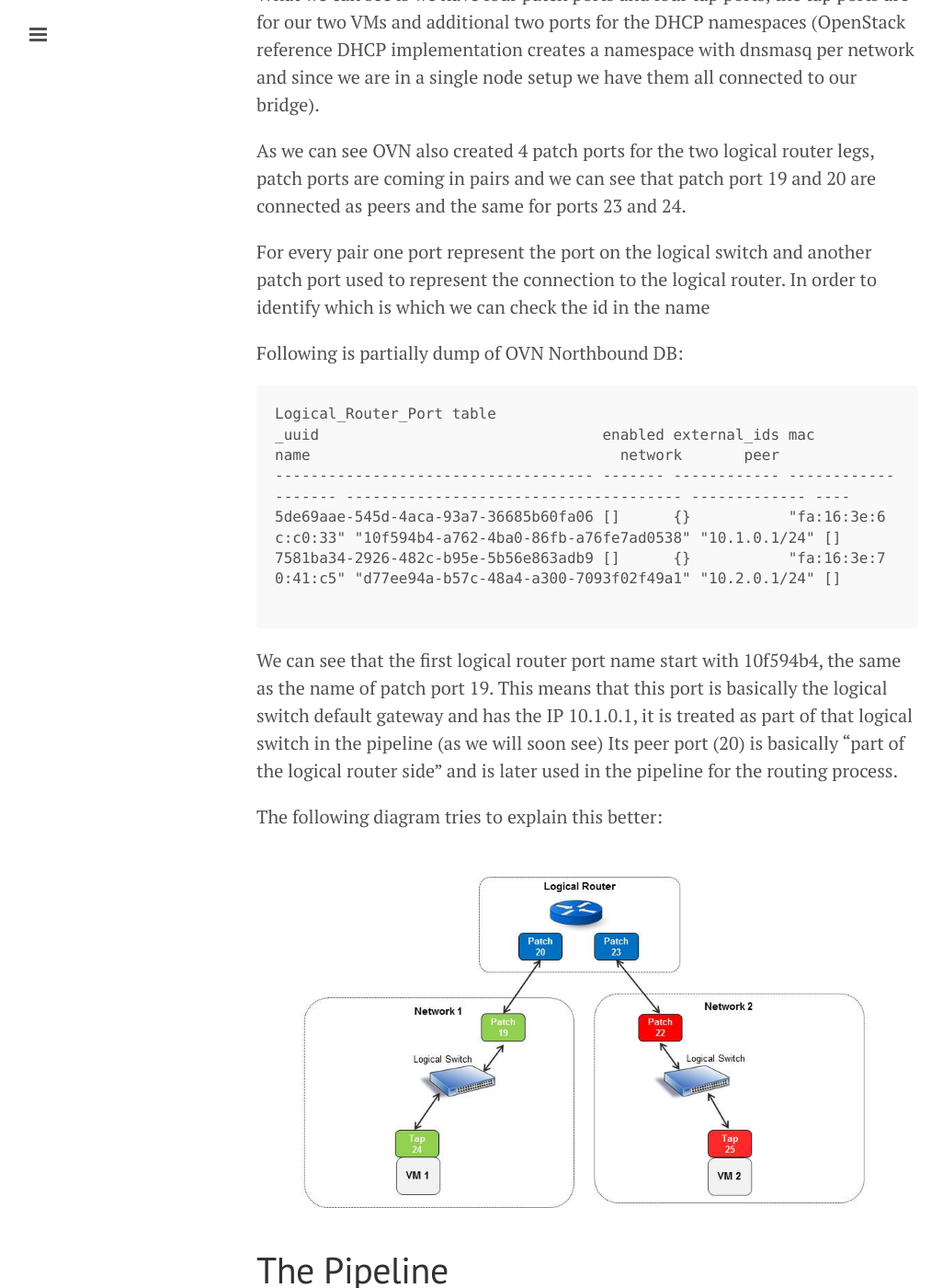
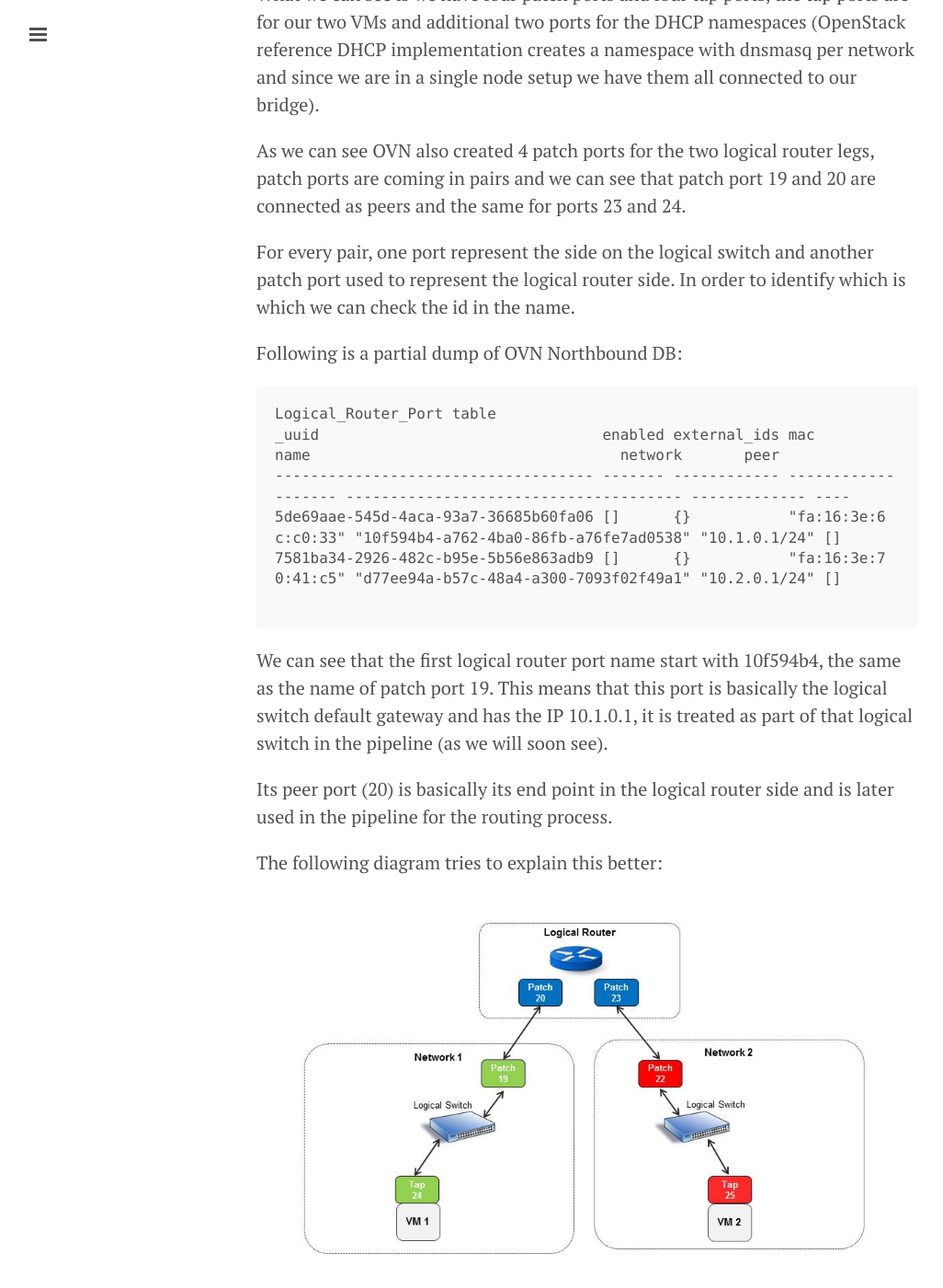
Before and after one commit to GalSagie/GalSagie.github.io, a Jekyll site: the page built from _posts/2015-11-23-ovn-l3-deepdive.md, in a window 1280 px wide and 1400 px high, scrolled down 2354 px. Shown: the whole window at 92% size, without its empty margins (1-1027 px from the left). Built offline with Jekyll 4.4.1, drawn with Linux system fonts in a browser that asks for light colours; Markdown is read by kramdown in place of the engine named in the settings; comment, search, counter and statistics services are not loaded; some of the changed text lies outside the part shown.

Commit message:
Fixes to L3 OVN post

````diff
--- a/_posts/2015-11-23-ovn-l3-deepdive.md
+++ b/_posts/2015-11-23-ovn-l3-deepdive.md
@@ -87,11 +87,11 @@ As we can see OVN also created 4 patch ports for the two logical router legs, pa
 coming in pairs and we can see that patch port 19 and 20 are connected as peers and the same for
 ports 23 and 24.
 
-For every pair one port represent the port on the logical switch and another patch port used
-to represent the connection to the logical router.
-In order to identify which is which we can check the id in the name
+For every pair, one port represent the side on the logical switch and another patch port used
+to represent the logical router side.
+In order to identify which is which we can check the id in the name.
 
-Following is partially dump of OVN Northbound DB:
+Following is a partial dump of OVN Northbound DB:
 
 ```
 Logical_Router_Port table
@@ -104,8 +104,9 @@ _uuid                                enabled external_ids mac                 na
 
 We can see that the first logical router port name start with 10f594b4, the same as the name of patch port 19.
 This means that this port is basically the logical switch default gateway and has the IP 10.1.0.1, it is treated
-as part of that logical switch in the pipeline (as we will soon see)
-Its peer port (20) is basically "part of the logical router side" and is later used in the pipeline for
+as part of that logical switch in the pipeline (as we will soon see).
+
+Its peer port (20) is basically its end point in the logical router side and is later used in the pipeline for
 the routing process.
 
 The following diagram tries to explain this better:
@@ -146,10 +147,15 @@ responders (ICMP echo request)
 
 ```
  cookie=0x0, duration=10428.269s, table=17, n_packets=0, n_bytes=0, priority=90,icmp,reg6=0x1,metadata=0x6,nw_dst=10.1.0.1,icmp_type=8,icmp_code=0 actions=move:NXM_OF_IP_SRC[]->NXM_OF_IP_DST[],set_field:10.1.0.1->ip_src,set_field:255->nw_ttl,set_field:0->icmp_type,set_field:0->reg6,set_field:0->in_port,resubmit(,18)
+
  cookie=0x0, duration=10428.268s, table=17, n_packets=0, n_bytes=0, priority=90,icmp,reg6=0x1,metadata=0x6,nw_dst=10.1.0.255,icmp_type=8,icmp_code=0 actions=move:NXM_OF_IP_SRC[]->NXM_OF_IP_DST[],set_field:10.1.0.1->ip_src,set_field:255->nw_ttl,set_field:0->icmp_type,set_field:0->reg6,set_field:0->in_port,resubmit(,18)
+
  cookie=0x0, duration=7295.816s, table=17, n_packets=0, n_bytes=0, priority=90,icmp,reg6=0x2,metadata=0x6,nw_dst=10.2.0.1,icmp_type=8,icmp_code=0 actions=move:NXM_OF_IP_SRC[]->NXM_OF_IP_DST[],set_field:10.2.0.1->ip_src,set_field:255->nw_ttl,set_field:0->icmp_type,set_field:0->reg6,set_field:0->in_port,resubmit(,18)
+
  cookie=0x0, duration=7295.816s, table=17, n_packets=0, n_bytes=0, priority=90,icmp,reg6=0x2,metadata=0x6,nw_dst=10.2.0.255,icmp_type=8,icmp_code=0 actions=move:NXM_OF_IP_SRC[]->NXM_OF_IP_DST[],set_field:10.2.0.1->ip_src,set_field:255->nw_ttl,set_field:0->icmp_type,set_field:0->reg6,set_field:0->in_port,resubmit(,18)
+
  cookie=0x0, duration=10428.268s, table=17, n_packets=0, n_bytes=0, priority=90,arp,reg6=0x1,metadata=0x6,arp_tpa=10.1.0.1,arp_op=1 actions=move:NXM_OF_ETH_SRC[]->NXM_OF_ETH_DST[],set_field:fa:16:3e:6c:c0:33->eth_src,set_field:2->arp_op,move:NXM_NX_ARP_SHA[]->NXM_NX_ARP_THA[],set_field:fa:16:3e:6c:c0:33->arp_sha,move:NXM_OF_ARP_SPA[]->NXM_OF_ARP_TPA[],set_field:10.1.0.1->arp_spa,set_field:0x1->reg7,set_field:0->reg6,set_field:0->in_port,resubmit(,32)
+
  cookie=0x0, duration=7295.816s, table=17, n_packets=0, n_bytes=0, priority=90,arp,reg6=0x2,metadata=0x6,arp_tpa=10.2.0.1,arp_op=1 actions=move:NXM_OF_ETH_SRC[]->NXM_OF_ETH_DST[],set_field:fa:16:3e:70:41:c5->eth_src,set_field:2->arp_op,move:NXM_NX_ARP_SHA[]->NXM_NX_ARP_THA[],set_field:fa:16:3e:70:41:c5->arp_sha,move:NXM_OF_ARP_SPA[]->NXM_OF_ARP_TPA[],set_field:10.2.0.1->arp_spa,set_field:0x2->reg7,set_field:0->reg6,set_field:0->in_port,resubmit(,32)
 ```
 These are in charge of replying to ARP or pings on the default gateway for each logical switch (the router ports, IPs 10.1.0.1 and 10.2.0.1)
````
Also changed, not shown: other parts of _posts/2015-11-23-ovn-l3-deepdive.md (+2 -2 lines).
